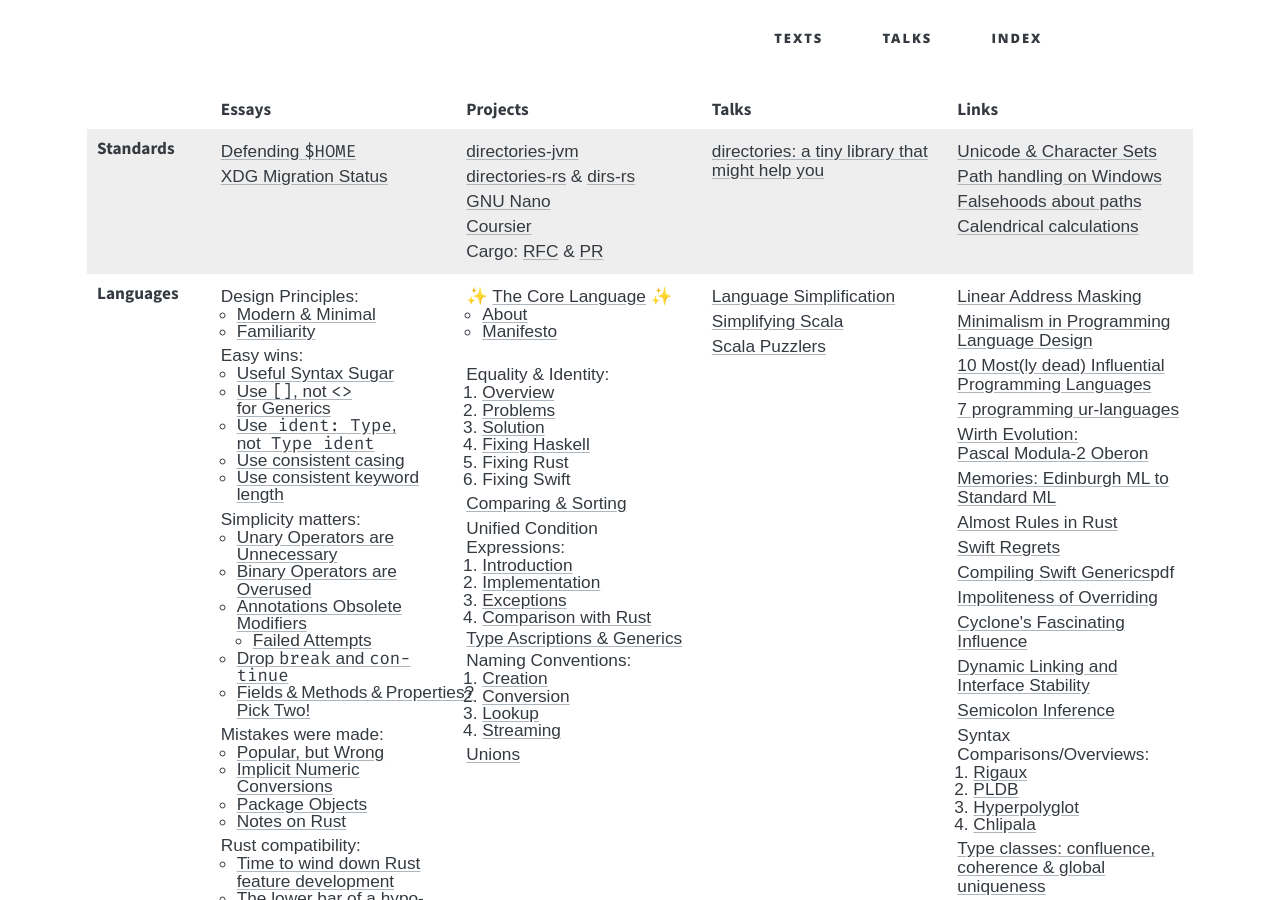
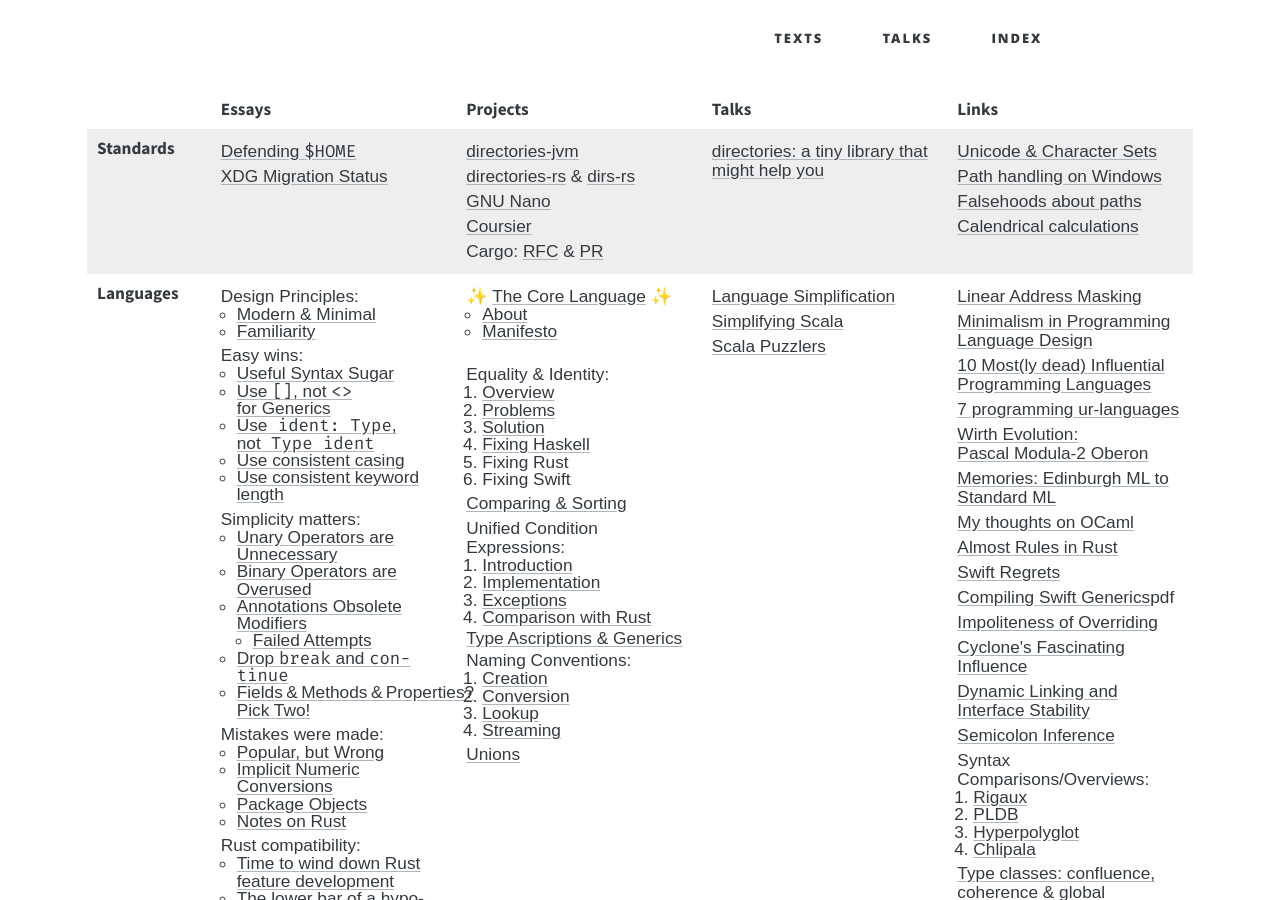
Before and after one commit to soc/soc.me, a Jekyll site: the page built from index.md, in a window 1280 px wide and 900 px high. Built offline with Jekyll 4.4.1, drawn with Linux system fonts in a browser that asks for light colours; some web fonts are replaced.

Commit message:
add "My thoughts on OCaml" to links

```diff
--- a/index.md
+++ b/index.md
@@ -131,6 +131,7 @@
       <div><a href="https://madhadron.com/posts/seven_languages.html">7 programming ur-languages</a></div>
       <div><a href="https://wiki.alopex.li/WirthEvolution">Wirth Evolution:<br/>Pascal Modula-2 Oberon</a></div>
       <div><a href="https://lawrencecpaulson.github.io/2022/10/05/Standard_ML.html">Memories: Edinburgh ML to Standard ML</a></div>
+      <div><a href="https://osa1.net/posts/2023-04-24-ocaml-thoughts.html">My thoughts on OCaml</a></div>
       <div><a href="https://matklad.github.io/2022/07/10/almost-rules.html">Almost Rules in Rust</a></div>
       <div><a href="https://belkadan.com/blog/tags/swift-regrets/">Swift Regrets</a></div>
       <div><a href="http://download.swift.org/docs/assets/generics.pdf">Compiling Swift Generics</a><sup>pdf</sup></div>
```
